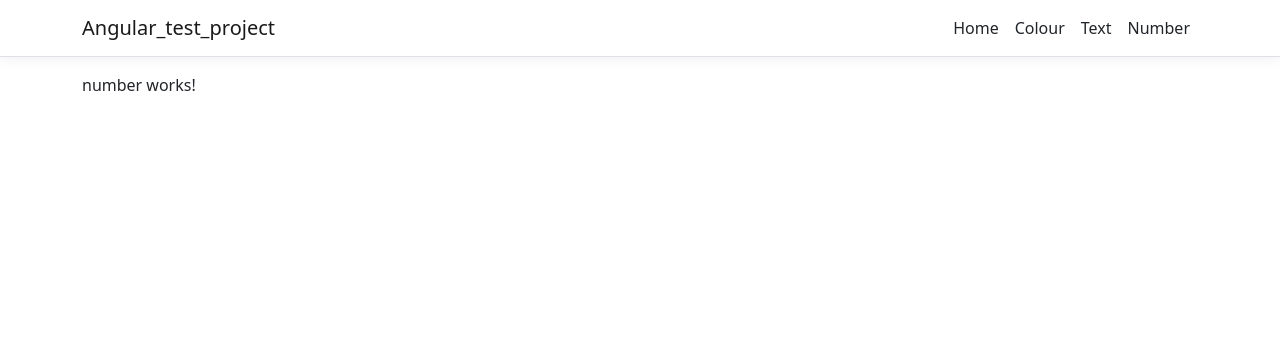
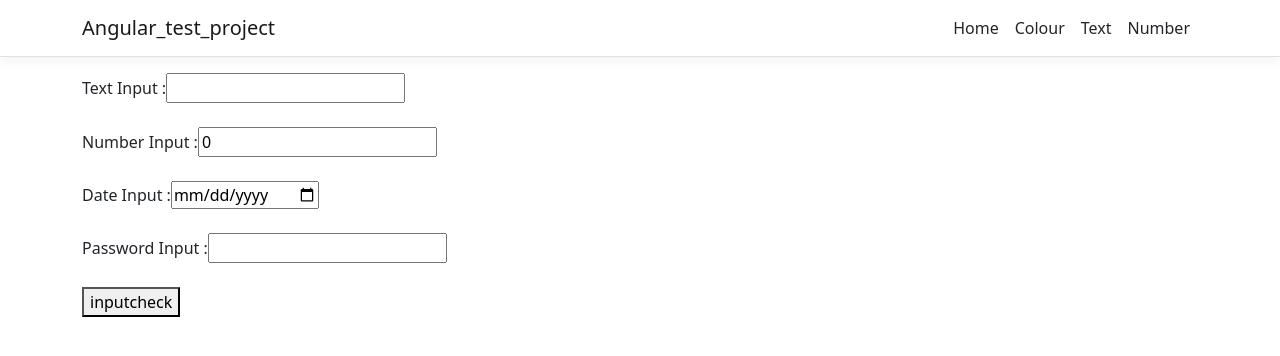
Before and after one commit to Danny-Oxby/Angular_test_Colours, an Angular app in the folder Angular_test_project/ClientApp/: page /number in a window 1280 px wide. Shown: the top 356 px of the page. Built offline with nearby package versions, Linux system fonts and the light colour scheme.

Commit message:
tested the application and binding of multiple diffrent types of input on numbers.component

```diff
--- a/Angular_test_project/ClientApp/src/app/number/number.component.html
+++ b/Angular_test_project/ClientApp/src/app/number/number.component.html
@@ -1 +1,21 @@
-<p>number works!</p>
+<label>Text Input : </label>
+<input type="text" id="ftext" name="ftext" maxlength="8" [(ngModel)]="ftext">
+<br>
+<br>
+<label>Number Input : </label>
+<input type="number" id="fnumber" name="fnumber" maxlength="9999" [(ngModel)]="fnumber">
+<br>
+<br>
+<label>Date Input : </label>
+<input type="date" id="fdate" name="fdate" [(ngModel)]="fdate">
+<br>
+<br>
+<!--<label>Email Input : </label>
+<input type="email" id="femail" name="femail" [(ngModel)]="femail">
+<br>
+<br>-->
+<label>Password Input : </label>
+<input type="password" id="fpassword" name="fpassword" [(ngModel)]="fpassword">
+<br>
+<br>
+<button (click)="Check()">inputcheck</button>
--- a/Angular_test_project/ClientApp/src/app/number/number.component.ts
+++ b/Angular_test_project/ClientApp/src/app/number/number.component.ts
@@ -7,9 +7,22 @@ import { Component, OnInit } from '@angular/core';
 })
 export class NumberComponent implements OnInit {
 
+  ftext: string = '';
+  fnumber: number = 0;
+  fdate: number = Date.now();
+  femail: string = '';
+  fpassword: string = '';
+
   constructor() { }
 
   ngOnInit(): void {
   }
 
+  Check(): void {
+    this.ftext = this.ftext;
+    this.fnumber = this.fnumber;
+    this.fdate = this.fdate;
+    this.femail = this.femail;
+    this.fpassword = this.fpassword;
+  }
 }
```
